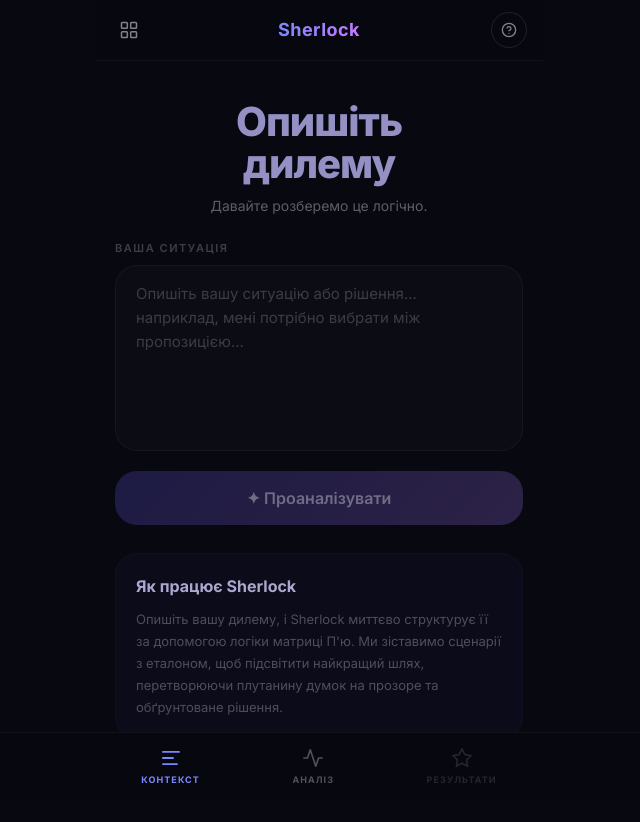
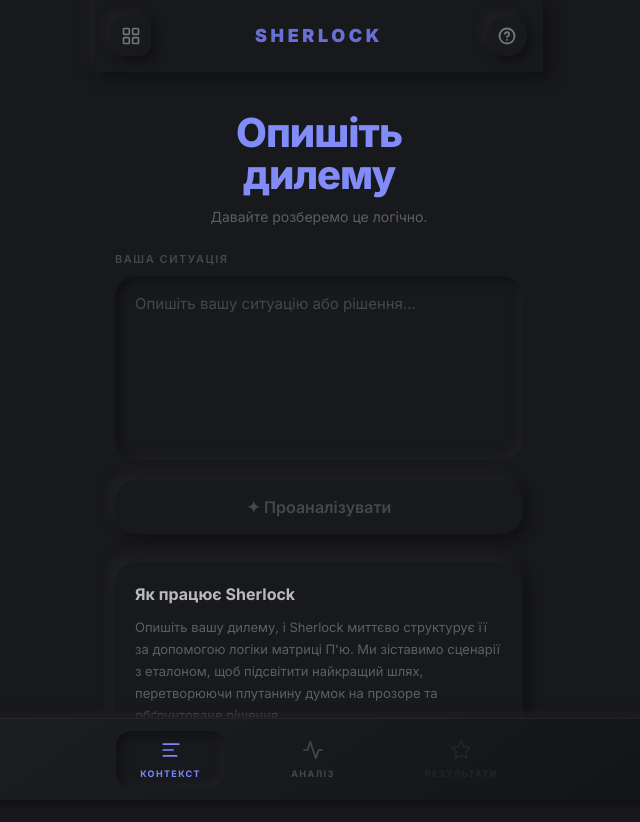
Before and after one commit to BarryBuster/telegram-sherlock-app, a Next.js app: page / in a window 1280 px wide. Shown: the top 822 px of the page, without its empty margins (321-961 px from the left). Built offline with nearby package versions, Linux system fonts and the light colour scheme.

Commit message:
style: complete redesign to Neumorphism (Soft UI)

```diff
--- a/src/app/globals.css
+++ b/src/app/globals.css
@@ -1,8 +1,14 @@
 @import "tailwindcss";
 
 :root {
-  --background: #080810;
+  --background: #18191c;
   --foreground: #e0e0e8;
+
+  /* Neumorphic Shadows */
+  --nm-shadow-light: #202125;
+  --nm-shadow-dark: #101113;
+  --nm-accent: #6366f1;
+  --nm-accent-light: #818cf8;
 }
 
 body {
@@ -14,7 +20,65 @@
   overflow-x: hidden;
 }
 
-/* Кастомний скролбар */
+/* Neumorphic Utilities */
+.nm-flat {
+  background: var(--background);
+  box-shadow: 6px 6px 12px var(--nm-shadow-dark),
+             -6px -6px 12px var(--nm-shadow-light);
+}
+
+.nm-flat-sm {
+  background: var(--background);
+  box-shadow: 3px 3px 6px var(--nm-shadow-dark),
+             -3px -3px 6px var(--nm-shadow-light);
+}
+
+.nm-inset {
+  background: var(--background);
+  box-shadow: inset 4px 4px 8px var(--nm-shadow-dark),
+             inset -4px -4px 8px var(--nm-shadow-light);
+}
+
+.nm-convex {
+  background: linear-gradient(145deg, var(--nm-shadow-light), var(--nm-shadow-dark));
+  box-shadow: 4px 4px 8px var(--nm-shadow-dark),
+             -4px -4px 8px var(--nm-shadow-light);
+}
+
+.nm-concave {
+  background: linear-gradient(145deg, var(--nm-shadow-dark), var(--nm-shadow-light));
+  box-shadow: 4px 4px 8px var(--nm-shadow-dark),
+             -4px -4px 8px var(--nm-shadow-light);
+}
+
+.nm-button {
+  background: var(--background);
+  box-shadow: 5px 5px 10px var(--nm-shadow-dark),
+             -5px -5px 10px var(--nm-shadow-light);
+  transition: all 0.2s ease;
+}
+
+.nm-button:active {
+  box-shadow: inset 3px 3px 6px var(--nm-shadow-dark),
+             inset -3px -3px 6px var(--nm-shadow-light);
+  transform: scale(0.98);
+}
+
+.nm-accent-button {
+  background: var(--nm-accent);
+  box-shadow: 4px 4px 8px var(--nm-shadow-dark),
+             -4px -4px 8px var(--nm-shadow-light);
+  transition: all 0.2s ease;
+}
+
+.nm-accent-button:active {
+  background: var(--nm-accent);
+  box-shadow: inset 3px 3px 6px rgba(0,0,0,0.2),
+             inset -3px -3px 6px rgba(255,255,255,0.1);
+  transform: scale(0.98);
+}
+
+/* Custom Scrollbar */
 ::-webkit-scrollbar {
   width: 4px;
 }
@@ -22,27 +86,11 @@
   background: transparent;
 }
 ::-webkit-scrollbar-thumb {
-  background: rgba(255, 255, 255, 0.08);
+  background: var(--nm-shadow-light);
   border-radius: 4px;
 }
 
-/* Плавні переходи */
-* {
-  -webkit-tap-highlight-color: transparent;
-}
-
-/* Анімація для loading spinner */
-@keyframes shimmer {
-  0% { opacity: 0.4; }
-  50% { opacity: 1; }
-  100% { opacity: 0.4; }
-}
-
-.animate-shimmer {
-  animation: shimmer 2s ease-in-out infinite;
-}
-
-/* Textarea стилізація */
+/* Textarea styling */
 textarea::placeholder {
   color: rgba(255, 255, 255, 0.2);
 }
@@ -51,7 +99,7 @@
   outline: none;
 }
 
-/* Safe area для Telegram Mini App */
+/* Safe area for Telegram Mini App */
 html {
   padding-top: env(safe-area-inset-top);
 }
--- a/src/app/layout.tsx
+++ b/src/app/layout.tsx
@@ -20,7 +20,7 @@
   maximumScale: 1,
   userScalable: false,
   viewportFit: "cover",
-  themeColor: "#0a0a1a",
+  themeColor: "#18191c",
 };
 
 export default function RootLayout({
--- a/src/app/page.tsx
+++ b/src/app/page.tsx
@@ -47,18 +47,18 @@
   };
 
   return (
-    <div className="mx-auto min-h-dvh max-w-md bg-[#080810]">
+    <div className="mx-auto min-h-dvh max-w-md">
       <Header />
 
       {/* Повідомлення про помилку */}
       {error && (
-        <div className="mx-5 mt-4 flex items-start gap-3 rounded-xl border border-red-500/20 bg-red-500/[0.06] px-4 py-3">
-          <span className="mt-0.5 text-red-400">⚠️</span>
+        <div className="mx-5 mt-4 flex items-start gap-3 rounded-2xl nm-inset border border-red-500/20 px-4 py-4">
+          <span className="mt-0.5 text-red-500">⚠️</span>
           <div className="flex-1">
-            <p className="text-sm text-red-300/80">{error}</p>
+            <p className="text-sm font-medium text-red-400/90">{error}</p>
             <button
               onClick={() => setError(null)}
-              className="mt-1 text-xs text-red-400/50 underline hover:text-red-400/80"
+              className="mt-1 text-[10px] font-bold uppercase tracking-wider text-white/20 hover:text-white/40"
             >
               Закрити
             </button>
--- a/src/components/layout/BottomNav.tsx
+++ b/src/components/layout/BottomNav.tsx
@@ -39,8 +39,8 @@
   const result = useDecisionStore((s) => s.result);
 
   return (
-    <nav className="fixed bottom-0 left-0 right-0 z-50 border-t border-white/[0.04] bg-[#080810]/95 backdrop-blur-xl">
-      <div className="mx-auto flex max-w-md items-center justify-around py-2.5">
+    <nav className="fixed bottom-0 left-0 right-0 z-50 nm-convex border-t border-white/5 pb-[env(safe-area-inset-bottom)]">
+      <div className="mx-auto flex max-w-md items-center justify-around py-3">
         {tabs.map((tab) => {
           const isActive = activeTab === tab.key;
           const isDisabled = tab.key === 'results' && !result;
@@ -50,26 +50,24 @@
               key={tab.key}
               onClick={() => !isDisabled && setActiveTab(tab.key)}
               disabled={isDisabled}
-              className={`flex flex-col items-center gap-1 px-5 py-1 transition-all duration-200 ${
+              className={`flex flex-col items-center gap-1.5 px-6 py-2 rounded-2xl transition-all duration-300 ${
                 isActive
-                  ? 'text-indigo-400'
+                  ? 'nm-inset text-indigo-400'
                   : isDisabled
-                    ? 'text-white/[0.12] cursor-not-allowed'
-                    : 'text-white/30 hover:text-white/60'
+                    ? 'text-white/5 cursor-not-allowed'
+                    : 'text-white/20 hover:text-white/40'
               }`}
             >
-              <span className={`transition-transform duration-200 ${isActive ? 'scale-110' : ''}`}>
+              <span className={`transition-transform duration-300 ${isActive ? 'scale-105' : ''}`}>
                 {tab.icon}
               </span>
-              <span className={`text-[9px] font-bold tracking-[0.12em] ${isActive ? 'text-indigo-400' : ''}`}>
+              <span className="text-[9px] font-bold tracking-[0.15em]">
                 {tab.label}
               </span>
             </button>
           );
         })}
       </div>
-      {/* Safe area для iPhone */}
-      <div className="h-[env(safe-area-inset-bottom)]" />
     </nav>
   );
 }
--- a/src/components/layout/Header.tsx
+++ b/src/components/layout/Header.tsx
@@ -6,14 +6,14 @@
   const reset = useDecisionStore((s) => s.reset);
 
   return (
-    <header className="sticky top-0 z-50 flex items-center justify-between border-b border-white/[0.04] bg-[#080810]/95 px-4 py-3 backdrop-blur-xl">
+    <header className="sticky top-0 z-50 flex items-center justify-between nm-flat px-4 py-4">
       {/* Ліва іконка — Історія */}
       <button
         onClick={() => {/* TODO: відкрити історію */}}
-        className="flex h-9 w-9 items-center justify-center rounded-lg text-white/50 transition-colors hover:bg-white/5 hover:text-white/80"
+        className="flex h-10 w-10 items-center justify-center rounded-xl nm-button text-white/40 active:scale-95"
         aria-label="Історія"
       >
-        <svg width="20" height="20" viewBox="0 0 24 24" fill="none" stroke="currentColor" strokeWidth="1.8" strokeLinecap="round" strokeLinejoin="round">
+        <svg width="20" height="20" viewBox="0 0 24 24" fill="none" stroke="currentColor" strokeWidth="2" strokeLinecap="round" strokeLinejoin="round">
           <rect x="3" y="3" width="7" height="7" rx="1" />
           <rect x="14" y="3" width="7" height="7" rx="1" />
           <rect x="3" y="14" width="7" height="7" rx="1" />
@@ -23,7 +23,7 @@
 
       {/* Назва */}
       <h1
-        className="cursor-pointer bg-gradient-to-r from-indigo-400 to-purple-400 bg-clip-text text-lg font-bold tracking-wide text-transparent"
+        className="cursor-pointer text-lg font-black uppercase tracking-[0.2em] text-indigo-400/80"
         onClick={reset}
       >
         Sherlock
@@ -32,10 +32,10 @@
       {/* Права іконка — Інфо */}
       <button
         onClick={() => {/* TODO: модалка "Як працює" */}}
-        className="flex h-9 w-9 items-center justify-center rounded-full border border-white/10 text-white/50 transition-colors hover:bg-white/5 hover:text-white/80"
+        className="flex h-10 w-10 items-center justify-center rounded-full nm-button text-white/40 active:scale-95"
         aria-label="Як це працює"
       >
-        <svg width="16" height="16" viewBox="0 0 24 24" fill="none" stroke="currentColor" strokeWidth="2" strokeLinecap="round" strokeLinejoin="round">
+        <svg width="18" height="18" viewBox="0 0 24 24" fill="none" stroke="currentColor" strokeWidth="2.5" strokeLinecap="round" strokeLinejoin="round">
           <circle cx="12" cy="12" r="10" />
           <path d="M9.09 9a3 3 0 0 1 5.83 1c0 2-3 3-3 3" />
           <line x1="12" y1="17" x2="12.01" y2="17" />
--- a/src/components/screens/ContextScreen.tsx
+++ b/src/components/screens/ContextScreen.tsx
@@ -50,77 +50,57 @@
 
   return (
     <div className="flex min-h-[calc(100dvh-120px)] flex-col px-5 pt-10 pb-28">
-      {/* Заголовок — великий, лавандовий, як у макеті */}
+      {/* Заголовок */}
       <div className="mb-6 text-center">
         <h2
           className="font-extrabold leading-[1.05] tracking-tight"
-          style={{ fontSize: '2.5rem', color: '#9590c4' }}
+          style={{ fontSize: '2.5rem', color: 'var(--nm-accent-light)' }}
         >
           Опишіть
           <br />
           дилему
         </h2>
-        <p className="mt-2.5 text-[14px]" style={{ color: 'rgba(255,255,255,0.35)' }}>
+        <p className="mt-2.5 text-[14px] text-white/30">
           Давайте розберемо це логічно.
         </p>
       </div>
 
       {/* Мітка поля */}
       <label
-        className="mb-2 block text-[11px] font-semibold uppercase"
-        style={{ letterSpacing: '0.14em', color: 'rgba(255,255,255,0.22)' }}
+        className="mb-2 block text-[11px] font-semibold uppercase tracking-[0.14em] text-white/20"
       >
         Ваша ситуація
       </label>
 
-      {/* Textarea — ледь помітна рамка, фон майже як у сторінки */}
+      {/* Textarea — Neumorphic Inset */}
       <div
-        className="mb-5 overflow-hidden rounded-[22px] transition-all duration-300"
-        style={{
-          backgroundColor: 'rgba(255,255,255,0.02)',
-          border: isFocused
-            ? '1px solid rgba(130,120,220,0.2)'
-            : '1px solid rgba(255,255,255,0.04)',
-          boxShadow: isFocused
-            ? '0 0 30px -10px rgba(100,100,220,0.1)'
-            : 'none',
-        }}
+        className={`mb-5 overflow-hidden rounded-[22px] nm-inset transition-all duration-300 ${isFocused ? 'ring-1 ring-indigo-500/30' : ''}`}
       >
         <textarea
           value={context}
           onChange={(e) => setContext(e.target.value)}
           onFocus={() => setIsFocused(true)}
           onBlur={() => setIsFocused(false)}
-          placeholder="Опишіть вашу ситуацію або рішення... наприклад, мені потрібно вибрати між пропозицією..."
+          placeholder="Опишіть вашу ситуацію або рішення..."
           rows={6}
-          className="w-full resize-none bg-transparent px-5 py-4 text-[15px] leading-relaxed focus:outline-none"
-          style={{
-            color: 'rgba(255,255,255,0.6)',
-          }}
+          className="w-full resize-none bg-transparent px-5 py-4 text-[15px] leading-relaxed text-white/70 focus:outline-none"
         />
       </div>
 
       {/* Лічильник */}
       {context.length > 0 && context.length < 20 && (
-        <p className="mb-3 -mt-3 text-xs" style={{ color: 'rgba(245,180,80,0.5)' }}>
+        <p className="mb-3 -mt-3 text-xs text-orange-400/50">
           Мінімум 20 символів ({context.length}/20)
         </p>
       )}
 
-      {/* Кнопка — м'який напівпрозорий градієнт */}
+      {/* Кнопка — Neumorphic Accent Button */}
       <button
         onClick={handleSubmit}
         disabled={!canSubmit}
-        className="w-full overflow-hidden rounded-[22px] px-6 py-[15px] text-[16px] font-semibold transition-all duration-300 active:scale-[0.98]"
-        style={{
-          background: canSubmit
-            ? 'linear-gradient(135deg, #5b54e0 0%, #7c5fdf 50%, #9b6fed 100%)'
-            : 'linear-gradient(135deg, rgba(91,84,224,0.25) 0%, rgba(124,95,223,0.25) 50%, rgba(155,111,237,0.25) 100%)',
-          color: canSubmit ? 'rgba(255,255,255,0.95)' : 'rgba(255,255,255,0.35)',
-          boxShadow: canSubmit
-            ? '0 6px 30px -6px rgba(91,84,224,0.35)'
-            : 'none',
-        }}
+        className={`w-full rounded-[22px] px-6 py-[15px] text-[16px] font-semibold transition-all duration-300 ${
+          canSubmit ? 'nm-accent-button text-white' : 'nm-flat text-white/20'
+        }`}
       >
         {isLoading ? (
           <span className="flex items-center justify-center gap-2">
@@ -137,23 +117,17 @@
         )}
       </button>
 
-      {/* Блок "Як працює" — чорний фон з ледь помітним синім відтінком */}
+      {/* Блок "Як працює" — Neumorphic Flat Card */}
       <div
-        className="mt-7 overflow-hidden rounded-[22px] px-5 py-5"
-        style={{
-          backgroundColor: 'rgba(14,14,30,0.7)',
-          border: '1px solid rgba(80,80,160,0.08)',
-        }}
+        className="mt-7 rounded-[22px] nm-flat px-5 py-5"
       >
         <h3
-          className="mb-2.5 text-[16px] font-bold"
-          style={{ color: 'rgba(200,195,240,0.85)' }}
+          className="mb-2.5 text-[16px] font-bold text-white/70"
         >
           Як працює Sherlock
         </h3>
         <p
-          className="text-[13px] leading-[1.7]"
-          style={{ color: 'rgba(255,255,255,0.28)' }}
+          className="text-[13px] leading-[1.7] text-white/30"
         >
           Опишіть вашу дилему, і Sherlock миттєво структурує її за допомогою
           логіки матриці П&apos;ю. Ми зіставимо сценарії з еталоном, щоб підсвітити
```
Also changed, not shown: src/components/screens/AnalysisScreen.tsx (+18 -33 lines), src/components/screens/DetailScreen.tsx (+39 -33 lines), src/components/screens/OptionsScreen.tsx (+12 -12 lines), src/components/screens/ResultsScreen.tsx (+38 -36 lines).
